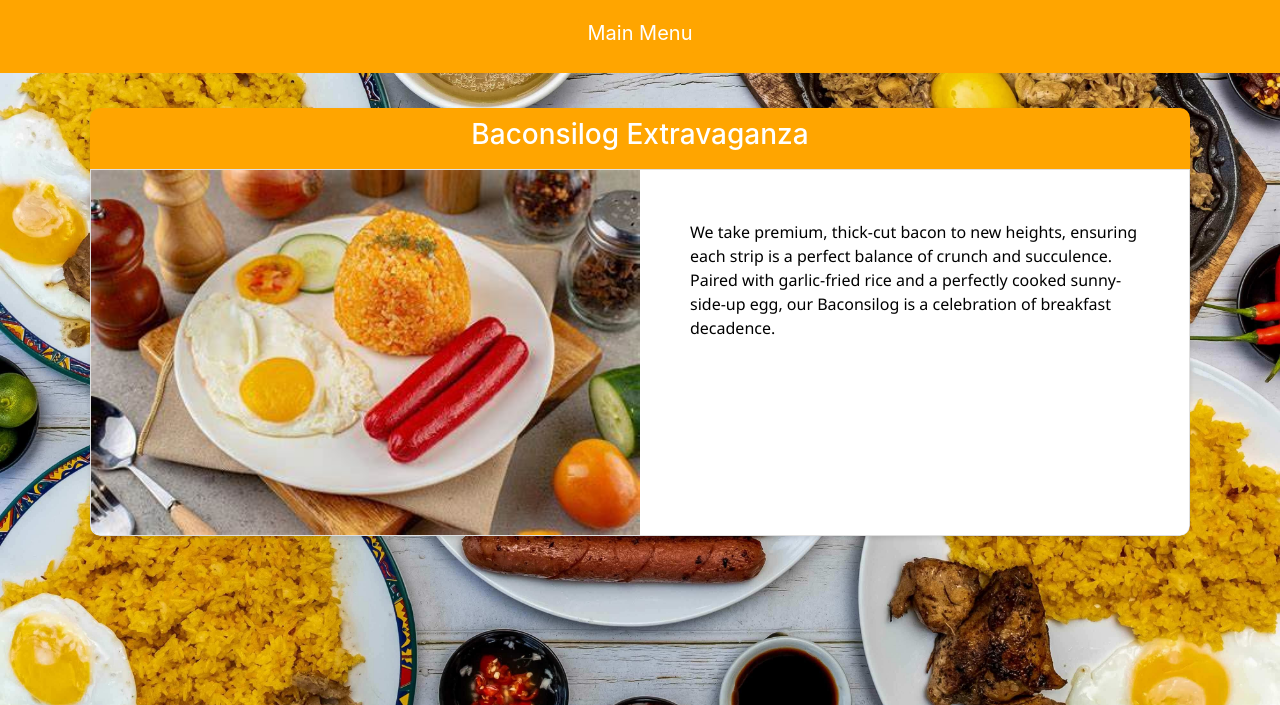
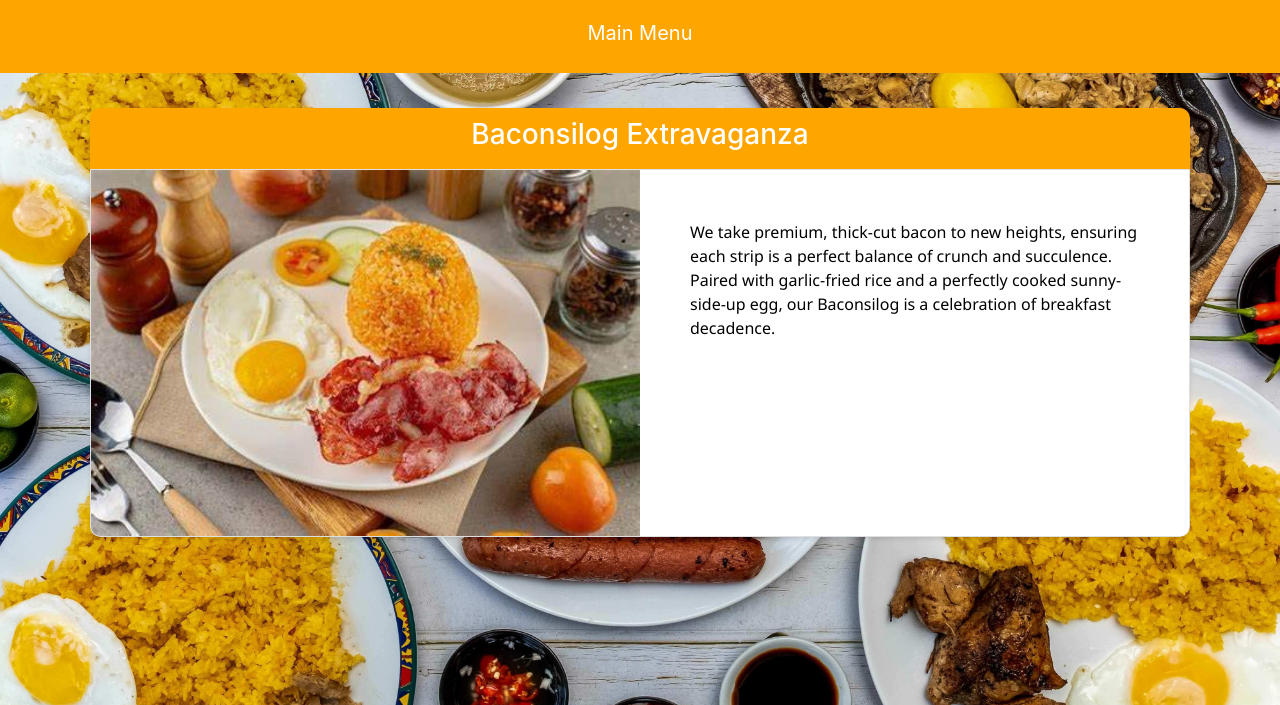
Before and after one commit to 202210532/S4-TECHNICAL-Module-5-6, a plain HTML site: page baconsilog.html in a window 1280 px wide. Shown: the part 95-800 px from the top of the page. Drawn offline with nearby package versions, Linux system fonts and the light colour scheme.

Commit message:
Update baconsilog.html

```diff
--- a/baconsilog.html
+++ b/baconsilog.html
@@ -23,7 +23,7 @@
                 <h3 class="titular">Baconsilog Extravaganza</h3>
                 </div>
             <div class="card">
-                <img src="./Pictures/Hotsilog.jpg" alt="Hotsilog" class="img-fluid">
+                <img src="./Pictures/Baconsilog.jpg" alt="Baconsilog" class="img-fluid">
 
                 <div class="menu-description">
                     <div class = "spacing">
```
